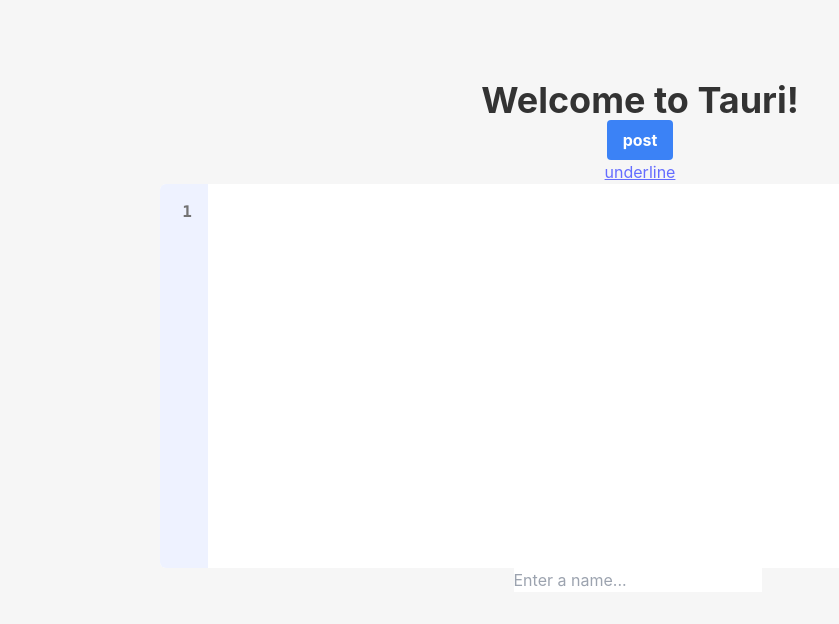
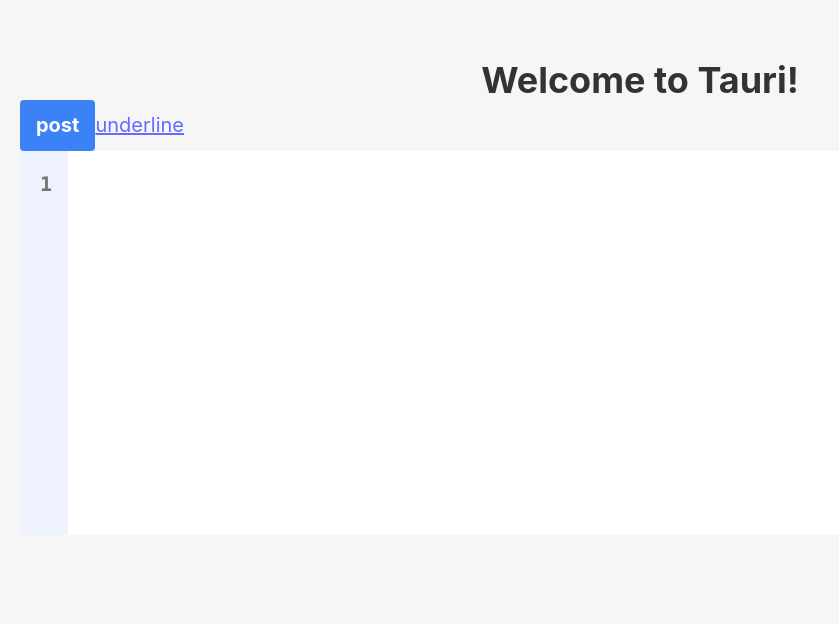
Before and after one commit to obutora/textlint-tauri, a Next.js app: page / in a window 1280 px wide. Shown: the top 624 px of the page, without its empty margins (0-839 px from the left). Built offline with nearby package versions, Linux system fonts and the light colour scheme.

Commit message:
add : lint card

```diff
--- /dev/null
+++ b/src/interface/LintResult.ts
@@ -0,0 +1,11 @@
+export default interface LintResult {
+  column: number; //当該行における何文字目[end]かを表す
+  index: number; //当該行における何文字目[start]かを表す
+  line: number;
+  loc: object;
+  message: string; //エラーメッセージ
+  range: number[];
+  ruleId: string; //ルールID
+  severaty: number; //エラーの重要度
+  type: string;
+}
--- a/src/pages/index.tsx
+++ b/src/pages/index.tsx
@@ -1,4 +1,4 @@
-import { useEffect, useRef, useState } from "react";
+import { useEffect, useMemo, useRef, useState } from "react";
 import Image from "next/image";
 import { LexicalComposer } from "@lexical/react/LexicalComposer";
 import { PlainTextPlugin } from "@lexical/react/LexicalPlainTextPlugin";
@@ -11,10 +11,10 @@
 import { $getRoot, $getSelection } from "lexical";
 import ToolbarPlugin from "../editor/plugins/toolbar";
 import axios from "axios";
+import LintResult from "../interface/LintResult";
 
 function App() {
-  const [name, setName] = useState("");
-
+  const [lintResult, setLintResult] = useState<LintResult[]>([]);
   const [lineNum, setLineNum] = useState("1");
 
   const numRef = useRef(null);
@@ -59,18 +59,27 @@
         </LexicalComposer> */}
       </div>
 
-      <div className="relative mx-auto h-96 w-9/12">
+      <div className="relative mx-auto h-96 w-full">
         <textarea
-          className="h-full w-full resize-none rounded-md p-4 pl-16 pb-4 outline-1 outline-indigo-500 focus:border-indigo-400"
+          className="col-span-9 h-full w-full resize-none rounded-md p-4 pl-16 pb-4 outline-1 outline-indigo-500 focus:border-indigo-400"
           wrap="off"
           ref={editorRef}
-          onChange={(e) => {
+          onChange={async (e) => {
             const lines = e.currentTarget.value.split(/\n/).length;
             const lineNumArray = Array.from(
               Array(lines),
               (_, index) => index + 1 + `\n`
             );
             setLineNum(lineNumArray.join(""));
+
+            const res = await axios.post("http://localhost:1420/api/lint", {
+              inputText: e.currentTarget.value,
+            });
+
+            const result = res.data.text as LintResult[];
+            setLintResult(result);
+
+            console.log(result);
           }}
         ></textarea>
         <textarea
@@ -79,15 +88,28 @@
           ref={numRef}
           value={lineNum}
         ></textarea>
-      </div>
 
-      <div className="row">
-        <div>
-          <input
-            id="greet-input"
-            onChange={(e) => setName(e.currentTarget.value)}
-            placeholder="Enter a name..."
-          />
+        <div className="lint-card grid w-full grid-cols-3 gap-4">
+          {lintResult.map((lint, index) => {
+            return (
+              <div
+                key={
+                  lint.column.toString() +
+                  lint.index.toString() +
+                  index.toString()
+                }
+                className={
+                  "flex items-center rounded-lg border border-indigo-200 bg-white shadow-md shadow-indigo-50"
+                }
+              >
+                <div className="mb-2 p-2">
+                  <p className="mb-1 rounded-sm bg-indigo-50 p-1 text-sm text-indigo-700">{`${lint.line}行目`}</p>
+                  <p className="rounded-sm bg-indigo-50 p-1 text-sm text-indigo-700">{`${lint.index}-${lint.column}文字目`}</p>
+                </div>
+                <p className="ml-2 text-sm">{lint.message}</p>
+              </div>
+            );
+          })}
         </div>
       </div>
     </div>
--- a/src/style.css
+++ b/src/style.css
@@ -20,12 +20,11 @@
 }
 
 .container {
-  margin: 0;
-  padding-top: 10vh;
-  display: flex;
-  flex-direction: column;
-  justify-content: center;
-  text-align: center;
+  max-width: 70ch;
+  padding: 3em 1em;
+  margin: auto;
+  line-height: 1.75;
+  font-size: 1.25em;
 }
 
 .logo {
```
